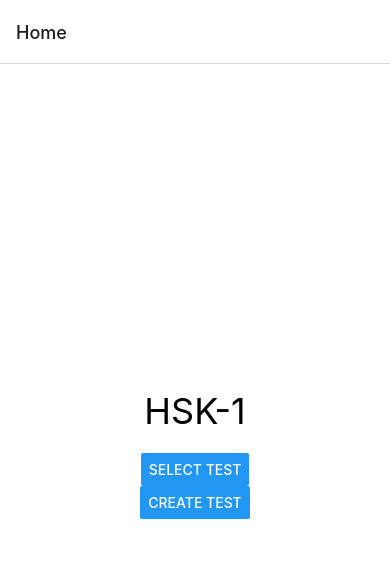
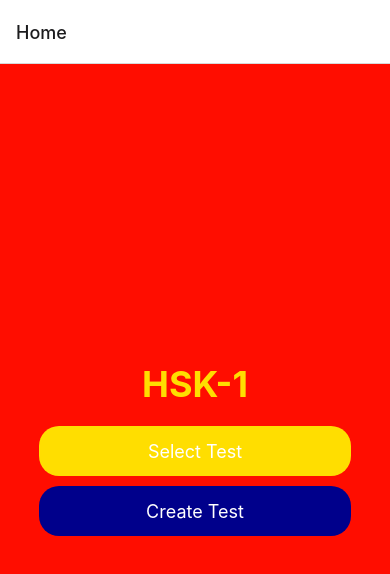
Before and after one commit to siskos-k/Chinese-Learning-Application, a React Native app: screen / in a window 390 px wide. Shown: the top 574 px of the page. Built offline with nearby package versions, Linux system fonts and the light colour scheme.

Commit message:
cosmetics

```diff
--- a/App.js
+++ b/App.js
@@ -1,27 +1,34 @@
 import React from 'react';
-import { StyleSheet, Text, View, Button } from 'react-native';
+import { StyleSheet, Text, View, TouchableOpacity } from 'react-native';
 import { NavigationContainer } from '@react-navigation/native';
 import { createNativeStackNavigator } from '@react-navigation/native-stack';
 import SelectScreen from './Select';
 import CreateScreen from './Create';
-import { useNavigation } from '@react-navigation/native';
 import Test1Screen from './Test1';
 import TestDetailsScreen from './TestDetailsScreen';
+
 const Stack = createNativeStackNavigator();
 
+const HomeScreen = ({ navigation }) => {
+  const handleNavigate = (screen) => {
+    navigation.navigate(screen);
+  };
 
-const HomeScreen = ({ navigation }) => { // receive the navigation prop
   return (
     <View style={styles.container}>
-      <Text style={styles.title}>HSK-1</Text>
-      <Button
-        title="Select Test"
-        onPress={() => navigation.navigate('Select')} // navigate to Select on press
-      />
-      <Button
-        title="Create Test"
-        onPress={() => navigation.navigate('Create')}
-      />
+      <Text style={styles.flagText}>HSK-1</Text>
+      <TouchableOpacity
+        style={[styles.button, styles.selectButton]}
+        onPress={() => handleNavigate('Select')}
+      >
+        <Text style={styles.buttonText}>Select Test</Text>
+      </TouchableOpacity>
+      <TouchableOpacity
+        style={[styles.button, styles.createButton]}
+        onPress={() => handleNavigate('Create')}
+      >
+        <Text style={styles.buttonText}>Create Test</Text>
+      </TouchableOpacity>
     </View>
   );
 };
@@ -35,9 +42,6 @@ export default function App() {
         <Stack.Screen name="Create" component={CreateScreen} />
         <Stack.Screen name="Test1" component={Test1Screen} />
         <Stack.Screen name="TestDetails" component={TestDetailsScreen} />
-
-
-
       </Stack.Navigator>
     </NavigationContainer>
   );
@@ -46,12 +50,32 @@ export default function App() {
 const styles = StyleSheet.create({
   container: {
     flex: 1,
-    backgroundColor: '#fff',
     alignItems: 'center',
     justifyContent: 'center',
+    backgroundColor: '#FF0D00', // Red shade of the Chinese flag
   },
-  title: {
+  flagText: {
+    color: '#FFDE00', // Yellow shade of the Chinese flag
     fontSize: 36,
+    fontWeight: 'bold',
     marginBottom: 20,
   },
+  button: {
+    borderRadius: 20,
+    width: '80%',
+    height: 50,
+    alignItems: 'center',
+    justifyContent: 'center',
+    marginBottom: 10,
+  },
+  selectButton: {
+    backgroundColor: '#FFDE00', // Yellow shade
+  },
+  createButton: {
+    backgroundColor: '#00008B', // Dark blue shade
+  },
+  buttonText: {
+    color: '#fff',
+    fontSize: 18,
+  },
 });
```
